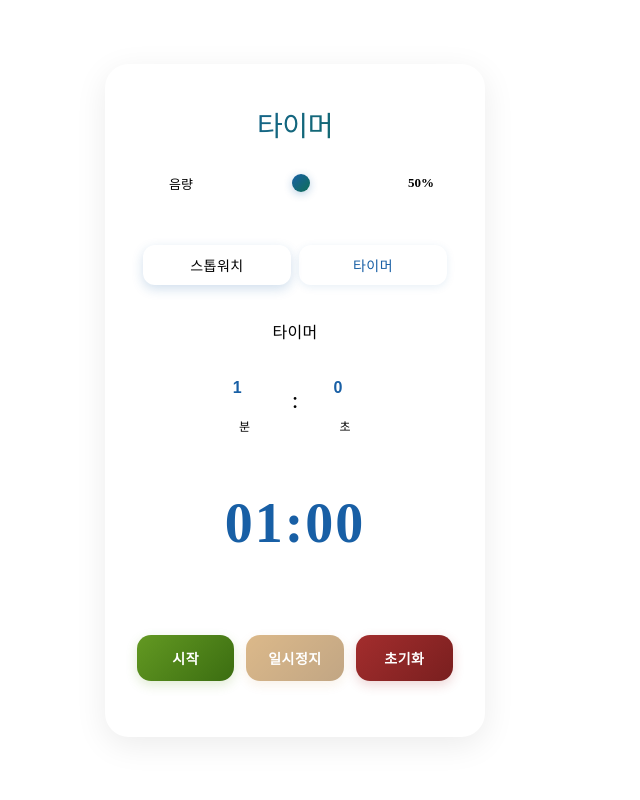
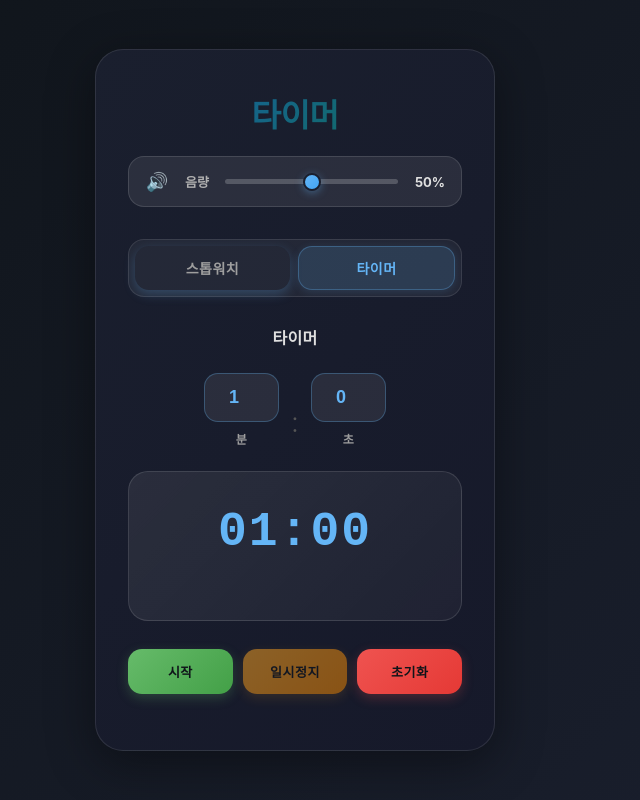
Before and after one commit to holyact/timer, a plain HTML site: page index.html in a window 1280 px wide. Both pictures are taken after a click on the button "타이머". Shown: the whole page, without its empty margins (345-985 px from the left). Drawn offline with Linux system fonts and the light colour scheme.

Commit message:
다크모드로 디자이변경

```diff
--- a/index.html
+++ b/index.html
@@ -1,7 +1,9 @@
 <!DOCTYPE html>
-<html>
+<html lang="ko">
 <head>
     <meta charset="UTF-8">
+    <meta name="viewport" content="width=device-width, initial-scale=1.0">
+    <title>타이머 & 스톱워치</title>
     <style>
         * {
             margin: 0;
@@ -10,43 +12,41 @@
         }
 
         body {
-    font-family: var(--font-sans);
-    background: var(--color-background-primary);
+            font-family: -apple-system, BlinkMacSystemFont, 'Segoe UI', Roboto, 'Helvetica Neue', Arial, sans-serif;
+            background: linear-gradient(135deg, #0f1419 0%, #1a1f2e 100%);
+            min-height: 100vh;
+            display: flex;
+            align-items: center;
+            justify-content: center;
+            padding: 20px;
         }
 
         .container {
-    display: flex;
-    flex-direction: column;
-    align-items: center;
-    justify-content: center;
-    min-height: 100vh;
-    padding: 20px;
-    background: var(--color-background-primary);
+            width: 100%;
+            max-width: 400px;
         }
 
         .app-card {
-    background: linear-gradient(135deg, var(--color-background-secondary) 0%, var(--color-background-primary) 100%);
-    border-radius: 24px;
+            background: linear-gradient(135deg, #1a1f2e 0%, #16192a 100%);
+            border-radius: 28px;
             padding: 40px 32px;
-    width: 100%;
-    max-width: 380px;
-    text-align: center;
-    border: 0.5px solid var(--color-border-secondary);
-    box-shadow: 0 8px 32px rgba(0, 0, 0, 0.08);
+            box-shadow: 0 12px 48px rgba(0, 0, 0, 0.4);
+            border: 1px solid rgba(255, 255, 255, 0.1);
         }
 
         .header {
             margin-bottom: 32px;
+            text-align: center;
         }
 
         .app-title {
-    font-size: 28px;
-    font-weight: 500;
+            font-size: 32px;
+            font-weight: 700;
             background: linear-gradient(135deg, #185FA5 0%, #0F6E56 100%);
             -webkit-background-clip: text;
             -webkit-text-fill-color: transparent;
             background-clip: text;
-    margin-bottom: 16px;
+            margin-bottom: 20px;
             letter-spacing: -0.5px;
         }
 
@@ -55,20 +55,22 @@
             align-items: center;
             gap: 12px;
             padding: 14px 16px;
-    background: var(--color-background-primary);
+            background: rgba(255, 255, 255, 0.08);
             border-radius: 16px;
-    border: 0.5px solid var(--color-border-tertiary);
+            border: 1px solid rgba(255, 255, 255, 0.12);
         }
 
         .volume-icon {
             font-size: 18px;
-    color: #185FA5;
+            color: #64b5f6;
+            width: 24px;
+            text-align: center;
         }
 
         .volume-label {
             font-size: 13px;
-    color: var(--color-text-secondary);
-    font-weight: 500;
+            color: #b0b0b0;
+            font-weight: 600;
             min-width: 32px;
         }
 
@@ -76,10 +78,11 @@
             flex: 1;
             height: 5px;
             border-radius: 3px;
-    background: var(--color-border-tertiary);
+            background: rgba(255, 255, 255, 0.2);
             outline: none;
             -webkit-appearance: none;
             appearance: none;
+            cursor: pointer;
         }
 
         .volume-slider::-webkit-slider-thumb {
@@ -88,69 +91,72 @@
             width: 18px;
             height: 18px;
             border-radius: 50%;
-    background: linear-gradient(135deg, #185FA5 0%, #0F6E56 100%);
+            background: linear-gradient(135deg, #64b5f6 0%, #42a5f5 100%);
             cursor: pointer;
-    border: 2px solid var(--color-background-primary);
-    box-shadow: 0 2px 8px rgba(24, 95, 165, 0.3);
+            border: 2px solid #1a1f2e;
+            box-shadow: 0 2px 8px rgba(100, 181, 246, 0.4);
         }
 
         .volume-slider::-moz-range-thumb {
             width: 18px;
             height: 18px;
             border-radius: 50%;
-    background: linear-gradient(135deg, #185FA5 0%, #0F6E56 100%);
+            background: linear-gradient(135deg, #64b5f6 0%, #42a5f5 100%);
             cursor: pointer;
-    border: 2px solid var(--color-background-primary);
-    box-shadow: 0 2px 8px rgba(24, 95, 165, 0.3);
+            border: 2px solid #1a1f2e;
+            box-shadow: 0 2px 8px rgba(100, 181, 246, 0.4);
         }
 
         .volume-value {
             font-size: 13px;
-    color: var(--color-text-primary);
-    min-width: 32px;
-    font-weight: 600;
+            color: #e0e0e0;
+            min-width: 35px;
+            font-weight: 700;
+            text-align: right;
         }
 
         .tabs {
             display: flex;
             gap: 8px;
             margin-bottom: 28px;
-    background: var(--color-background-primary);
+            background: rgba(255, 255, 255, 0.05);
             padding: 6px;
-    border-radius: 14px;
-    border: 0.5px solid var(--color-border-tertiary);
+            border-radius: 16px;
+            border: 1px solid rgba(255, 255, 255, 0.1);
         }
 
         .tab-btn {
             flex: 1;
-    padding: 10px 16px;
+            padding: 11px 16px;
             font-size: 14px;
-    font-weight: 500;
+            font-weight: 600;
             background: transparent;
             border: none;
-    border-radius: 12px;
-    color: var(--color-text-secondary);
+            border-radius: 14px;
+            color: #9e9e9e;
             cursor: pointer;
             transition: all 0.3s cubic-bezier(0.4, 0, 0.2, 1);
+            text-transform: none;
         }
 
         .tab-btn.active {
-    background: var(--color-background-secondary);
-    color: #185FA5;
-    box-shadow: 0 2px 8px rgba(24, 95, 165, 0.1);
+            background: rgba(100, 181, 246, 0.15);
+            color: #64b5f6;
+            box-shadow: 0 2px 8px rgba(100, 181, 246, 0.15);
+            border: 1px solid rgba(100, 181, 246, 0.3);
         }
 
         .tab-btn:hover {
-    color: var(--color-text-primary);
+            color: #e0e0e0;
         }
 
         .tab-content {
             display: none;
+            animation: fadeIn 0.3s ease-out;
         }
 
         .tab-content.active {
             display: block;
-    animation: fadeIn 0.3s ease-out;
         }
 
         @keyframes fadeIn {
@@ -166,18 +172,20 @@
 
         .title {
             font-size: 16px;
-    font-weight: 500;
-    color: var(--color-text-primary);
+            font-weight: 600;
+            color: #e0e0e0;
             margin-bottom: 24px;
+            text-align: center;
             letter-spacing: 0.3px;
         }
 
         .display {
-    background: var(--color-background-primary);
-    border: 0.5px solid var(--color-border-tertiary);
+            background: linear-gradient(135deg, rgba(255, 255, 255, 0.08) 0%, rgba(255, 255, 255, 0.04) 100%);
+            border: 1px solid rgba(255, 255, 255, 0.12);
             border-radius: 20px;
-    padding: 32px 24px;
+            padding: 36px 24px;
             margin-bottom: 28px;
+            text-align: center;
             transition: all 0.3s ease;
         }
 
@@ -187,33 +195,36 @@
 
         @keyframes pulse-fancy {
             0% {
-      background: var(--color-background-primary);
+                background: linear-gradient(135deg, rgba(255, 255, 255, 0.08) 0%, rgba(255, 255, 255, 0.04) 100%);
                 transform: scale(1);
             }
             50% {
-      background: #FFF0F0;
+                background: linear-gradient(135deg, rgba(229, 57, 53, 0.15) 0%, rgba(229, 57, 53, 0.08) 100%);
                 transform: scale(1.03);
-      box-shadow: 0 4px 16px rgba(226, 75, 74, 0.15);
+                box-shadow: 0 4px 16px rgba(229, 57, 53, 0.25);
             }
             100% {
-      background: var(--color-background-primary);
+                background: linear-gradient(135deg, rgba(255, 255, 255, 0.08) 0%, rgba(255, 255, 255, 0.04) 100%);
                 transform: scale(1);
             }
         }
 
         .time {
-    font-size: 56px;
-    font-weight: 600;
-    color: #185FA5;
-    font-family: var(--font-mono);
+            font-size: 48px;
+            font-weight: 700;
+            color: #64b5f6;
+            font-family: 'Courier New', monospace;
             letter-spacing: 2px;
+            line-height: 1;
+            word-wrap: break-word;
+            overflow-wrap: break-word;
         }
 
         .milliseconds {
             font-size: 18px;
-    color: var(--color-text-secondary);
-    margin-top: 8px;
-    font-weight: 500;
+            color: #9e9e9e;
+            margin-top: 10px;
+            font-weight: 600;
         }
 
         .input-group {
@@ -221,6 +232,7 @@
             gap: 12px;
             margin-bottom: 24px;
             justify-content: center;
+            align-items: flex-end;
         }
 
         .input-wrapper {
@@ -230,59 +242,70 @@
         }
 
         .time-input {
-    width: 70px;
-    padding: 12px;
-    font-size: 16px;
-    font-weight: 600;
-    border: 0.5px solid var(--color-border-secondary);
+            width: 75px;
+            padding: 13px;
+            font-size: 18px;
+            font-weight: 700;
+            border: 1px solid rgba(100, 181, 246, 0.3);
             border-radius: 14px;
-    background: var(--color-background-primary);
-    color: #185FA5;
+            background: rgba(255, 255, 255, 0.08);
+            color: #64b5f6;
             text-align: center;
             transition: all 0.2s ease;
         }
 
         .time-input:focus {
             outline: none;
-    border-color: #185FA5;
-    box-shadow: 0 0 0 3px rgba(24, 95, 165, 0.1);
+            border-color: #64b5f6;
+            box-shadow: 0 0 0 3px rgba(100, 181, 246, 0.15);
+            background: rgba(100, 181, 246, 0.08);
         }
 
         .input-label {
             font-size: 12px;
-    color: var(--color-text-secondary);
-    font-weight: 500;
+            color: #9e9e9e;
+            font-weight: 600;
             text-transform: uppercase;
             letter-spacing: 0.5px;
+            text-align: center;
+        }
+
+        .separator {
+            display: flex;
+            align-items: center;
+            color: #555;
+            font-size: 28px;
+            font-weight: 300;
+            margin-bottom: 8px;
         }
 
         .buttons {
             display: flex;
-    gap: 12px;
+            gap: 10px;
             margin-bottom: 16px;
             flex-wrap: wrap;
         }
 
         button {
             flex: 1;
-    min-width: 70px;
-    padding: 13px 18px;
-    font-size: 14px;
-    font-weight: 600;
+            min-width: 85px;
+            padding: 13px 16px;
+            font-size: 13px;
+            font-weight: 700;
             border: none;
-    background: linear-gradient(135deg, #185FA5 0%, #0F6E56 100%);
-    color: white;
+            background: linear-gradient(135deg, #64b5f6 0%, #42a5f5 100%);
+            color: #0f1419;
             border-radius: 14px;
             cursor: pointer;
             transition: all 0.2s cubic-bezier(0.4, 0, 0.2, 1);
             text-transform: uppercase;
             letter-spacing: 0.5px;
-    box-shadow: 0 4px 12px rgba(24, 95, 165, 0.2);
+            box-shadow: 0 4px 12px rgba(100, 181, 246, 0.25);
         }
 
         button:hover:not(:disabled) {
             transform: translateY(-2px);
-    box-shadow: 0 6px 16px rgba(24, 95, 165, 0.3);
+            box-shadow: 0 6px 16px rgba(100, 181, 246, 0.35);
         }
 
         button:active:not(:disabled) {
@@ -295,47 +318,47 @@
         }
 
         .start-btn {
-    background: linear-gradient(135deg, #639922 0%, #3B6D11 100%);
-    box-shadow: 0 4px 12px rgba(99, 153, 34, 0.2);
+            background: linear-gradient(135deg, #66bb6a 0%, #43a047 100%);
+            box-shadow: 0 4px 12px rgba(102, 187, 106, 0.25);
         }
 
         .start-btn:hover:not(:disabled) {
-    box-shadow: 0 6px 16px rgba(99, 153, 34, 0.3);
+            box-shadow: 0 6px 16px rgba(102, 187, 106, 0.35);
         }
 
         .pause-btn {
-    background: linear-gradient(135deg, #BA7517 0%, #854F0B 100%);
-    box-shadow: 0 4px 12px rgba(186, 117, 23, 0.2);
+            background: linear-gradient(135deg, #ffa726 0%, #fb8c00 100%);
+            box-shadow: 0 4px 12px rgba(255, 167, 38, 0.25);
         }
 
         .pause-btn:hover:not(:disabled) {
-    box-shadow: 0 6px 16px rgba(186, 117, 23, 0.3);
+            box-shadow: 0 6px 16px rgba(255, 167, 38, 0.35);
         }
 
         .reset-btn {
-    background: linear-gradient(135deg, #A32D2D 0%, #791F1F 100%);
-    box-shadow: 0 4px 12px rgba(163, 45, 45, 0.2);
+            background: linear-gradient(135deg, #ef5350 0%, #e53935 100%);
+            box-shadow: 0 4px 12px rgba(239, 83, 80, 0.25);
         }
 
         .reset-btn:hover:not(:disabled) {
-    box-shadow: 0 6px 16px rgba(163, 45, 45, 0.3);
+            box-shadow: 0 6px 16px rgba(239, 83, 80, 0.35);
         }
 
         .lap-btn {
-    background: linear-gradient(135deg, #185FA5 0%, #0F6E56 100%);
+            background: linear-gradient(135deg, #64b5f6 0%, #42a5f5 100%);
             width: 100%;
             margin-bottom: 20px;
-    box-shadow: 0 4px 12px rgba(24, 95, 165, 0.2);
+            box-shadow: 0 4px 12px rgba(100, 181, 246, 0.25);
         }
 
         .lap-btn:hover:not(:disabled) {
-    box-shadow: 0 6px 16px rgba(24, 95, 165, 0.3);
+            box-shadow: 0 6px 16px rgba(100, 181, 246, 0.35);
         }
 
         .laps {
             text-align: left;
-    background: var(--color-background-primary);
-    border: 0.5px solid var(--color-border-tertiary);
+            background: linear-gradient(135deg, rgba(255, 255, 255, 0.08) 0%, rgba(255, 255, 255, 0.04) 100%);
+            border: 1px solid rgba(255, 255, 255, 0.12);
             border-radius: 16px;
             padding: 18px;
             max-height: 160px;
@@ -344,8 +367,8 @@
 
         .laps-title {
             font-size: 11px;
-    font-weight: 600;
-    color: var(--color-text-secondary);
+            font-weight: 700;
+            color: #9e9e9e;
             margin-bottom: 12px;
             text-transform: uppercase;
             letter-spacing: 0.8px;
@@ -354,10 +377,10 @@
         .lap-item {
             display: flex;
             justify-content: space-between;
-    padding: 10px 0;
-    border-bottom: 0.5px solid var(--color-border-tertiary);
+            padding: 11px 0;
+            border-bottom: 1px solid rgba(255, 255, 255, 0.08);
             font-size: 13px;
-    color: var(--color-text-primary);
+            color: #e0e0e0;
             animation: slideIn 0.3s ease-out;
         }
 
@@ -377,33 +400,33 @@
         }
 
         .lap-number {
-    color: var(--color-text-secondary);
-    font-weight: 500;
+            color: #9e9e9e;
+            font-weight: 600;
         }
 
         .lap-time {
-    font-family: var(--font-mono);
-    font-weight: 600;
-    color: #185FA5;
+            font-family: 'Courier New', monospace;
+            font-weight: 700;
+            color: #64b5f6;
         }
 
         .empty-laps {
             font-size: 13px;
-    color: var(--color-text-secondary);
+            color: #666;
             padding: 10px 0;
         }
 
         .timer-status {
             font-size: 13px;
-    color: var(--color-text-secondary);
-    margin-bottom: 0;
-    font-weight: 500;
+            color: #9e9e9e;
+            margin-top: 8px;
+            font-weight: 600;
             height: 20px;
         }
 
         .timer-status.finished {
-    color: #A32D2D;
-    font-weight: 600;
+            color: #ef5350;
+            font-weight: 700;
         }
 
         .flash-overlay {
@@ -416,6 +439,7 @@
             pointer-events: none;
             display: none;
             animation: flash-fancy 0.6s ease-out;
+            z-index: 9999;
         }
 
         .flash-overlay.show {
@@ -440,12 +464,12 @@
         }
 
         ::-webkit-scrollbar-thumb {
-    background: var(--color-border-secondary);
+            background: rgba(255, 255, 255, 0.2);
             border-radius: 3px;
         }
 
         ::-webkit-scrollbar-thumb:hover {
-    background: var(--color-border-primary);
+            background: rgba(255, 255, 255, 0.3);
         }
     </style>
 </head>
@@ -458,7 +482,7 @@
         <div class="header">
             <div class="app-title">타이머</div>
             <div class="volume-control">
-        <span class="volume-icon"><i class="ti ti-volume-2" aria-hidden="true"></i></span>
+                <div class="volume-icon">🔊</div>
                 <span class="volume-label">음량</span>
                 <input type="range" class="volume-slider" id="volume-slider" min="0" max="100" value="50">
                 <span class="volume-value" id="volume-value">50%</span>
@@ -499,12 +523,12 @@
 
             <div class="input-group" id="timer-inputs">
                 <div class="input-wrapper">
-          <input type="number" class="time-input" id="timer-minutes" placeholder="00" min="0" max="59" value="1">
+                    <input type="number" class="time-input" id="timer-minutes" min="0" max="59" value="1">
                     <div class="input-label">분</div>
                 </div>
-        <div style="display: flex; align-items: center; color: var(--color-text-secondary); font-size: 24px; font-weight: 300;">:</div>
+                <div class="separator">:</div>
                 <div class="input-wrapper">
-          <input type="number" class="time-input" id="timer-seconds" placeholder="00" min="0" max="59" value="0">
+                    <input type="number" class="time-input" id="timer-seconds" min="0" max="59" value="0">
                     <div class="input-label">초</div>
                 </div>
             </div>
```
Lines whose indentation alone changed are shown as unchanged.
